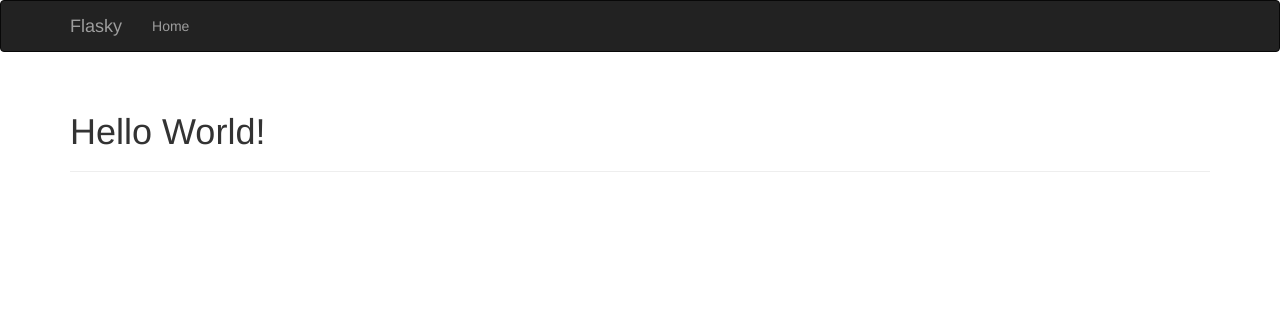
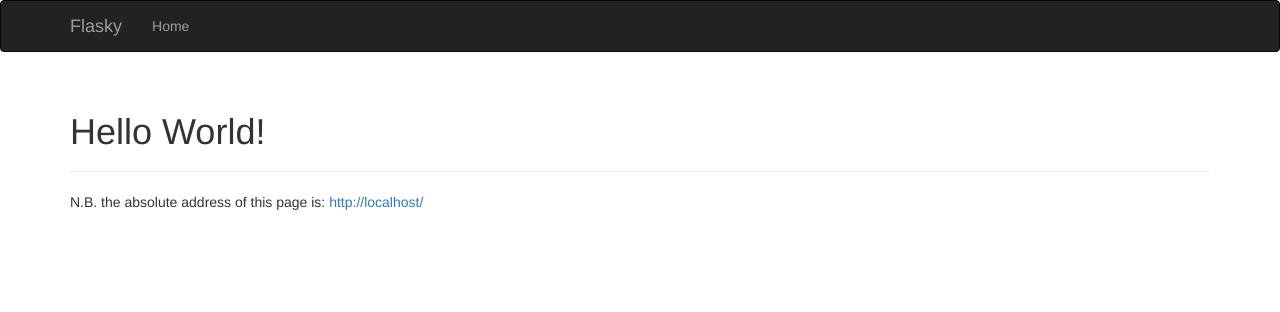
Before and after one commit to rstewart2702/flasky-exercises, a Flask app: page / in a window 1280 px wide. Shown: the top 312 px of the page. Run offline with Flask 2, Linux system fonts and the light colour scheme; some libraries are stand-ins or nearby versions.

Commit message:
Learning a bit about the "url_for" function for the "main page."

```diff
--- a/templates/index.html
+++ b/templates/index.html
@@ -6,4 +6,6 @@
 <div class="page-header">
     <h1>Hello World!</h1>
 </div>
+N.B. the absolute address of this page is:
+  <a href="{{ url_for('index', _external=True) }}">{{ url_for('index', _external=True) }}</a>
 {% endblock %}
```
